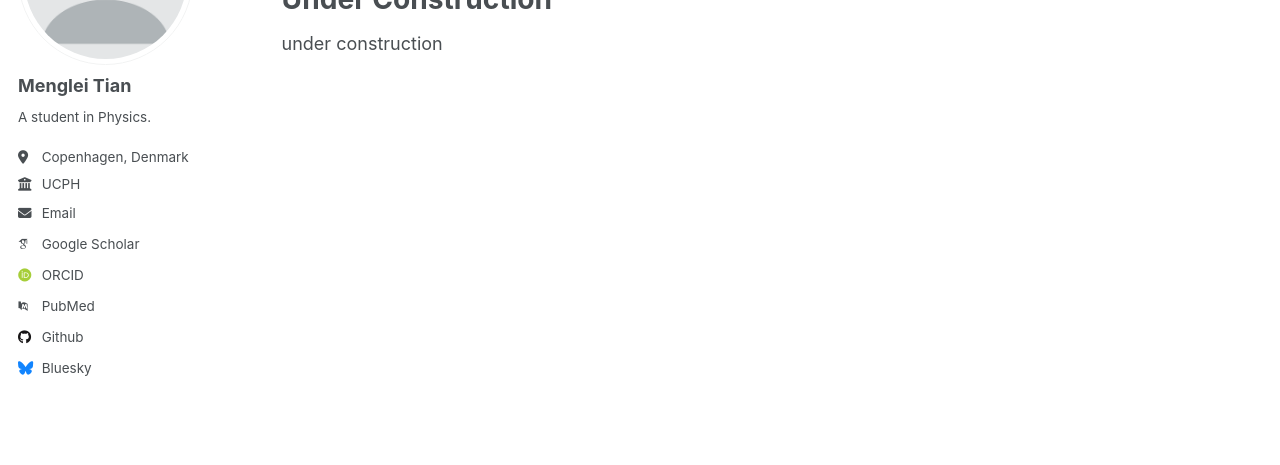
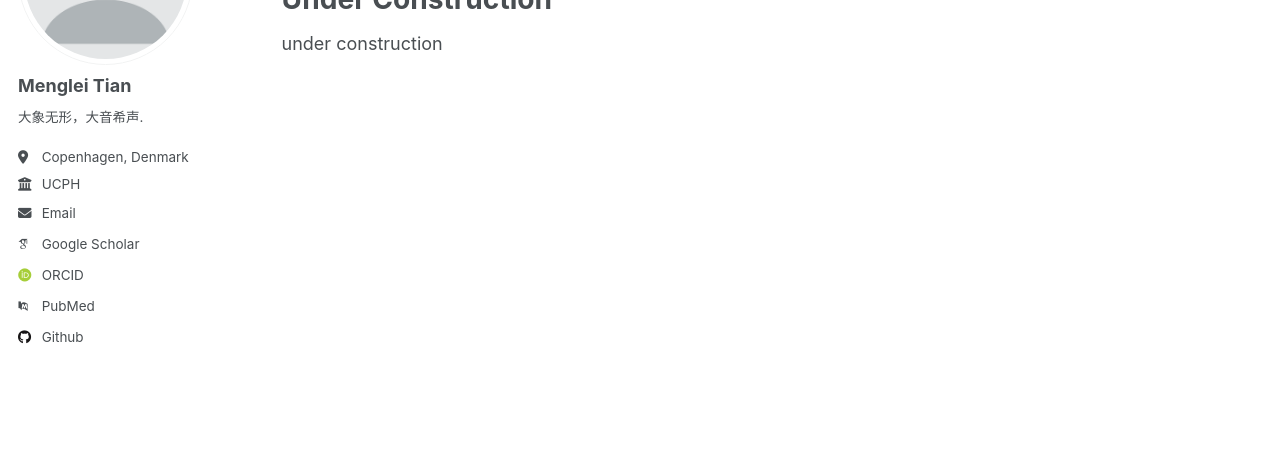
Before and after one commit to Corvus-coronoides/Menglei-Tian.github.io, a Jekyll site: the page built from _pages/about.md, in a window 1280 px wide. Shown: the part 216-681 px from the top of the page. Built offline with Jekyll 4.4.1, drawn with Linux system fonts in a browser that asks for light colours; some web fonts are replaced.

Commit message:
Update _config.yml

```diff
--- a/_config.yml
+++ b/_config.yml
@@ -24,7 +24,7 @@ author:
   avatar           : "profile.png"
   name             : "Menglei Tian"
   pronouns         : # example: "she/her"
-  bio              : "A student in Physics."
+  bio              : "大象无形，大音希声."
   location         : "Copenhagen, Denmark"
   employer         : "UCPH"
   uri              : # URL
@@ -43,12 +43,11 @@ author:
   bitbucket        : # Username - Update with your username on the site
   codepen          : # Username
   dribbble         : # Username
-  github           : "academicpages"
+  github           : "Corvus-coronoides"
   kaggle           : # Username
   stackoverflow    : # User number or user number and name (i.e., use "1" or "1/jeff-atwood")
 
   # Social media
-  bluesky          : "bsky.app" # Replace this with you Bluesky username
   facebook         : # Username
   flickr           : # Username
   foursquare       : # Username
```
